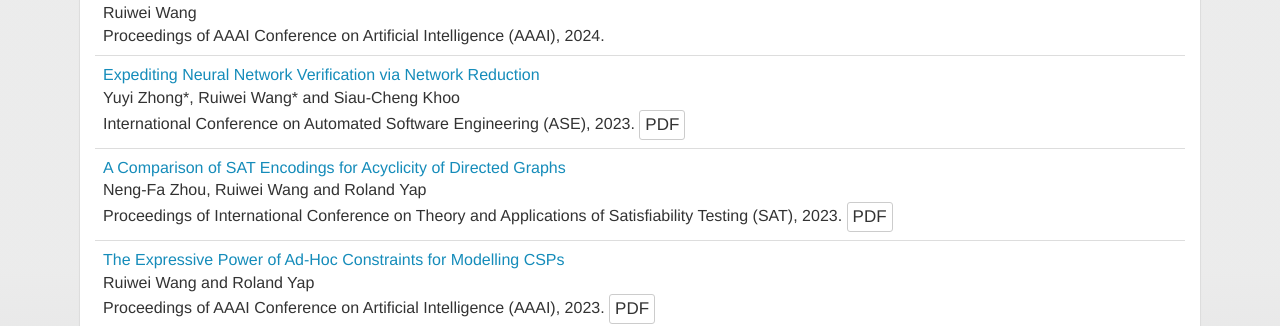
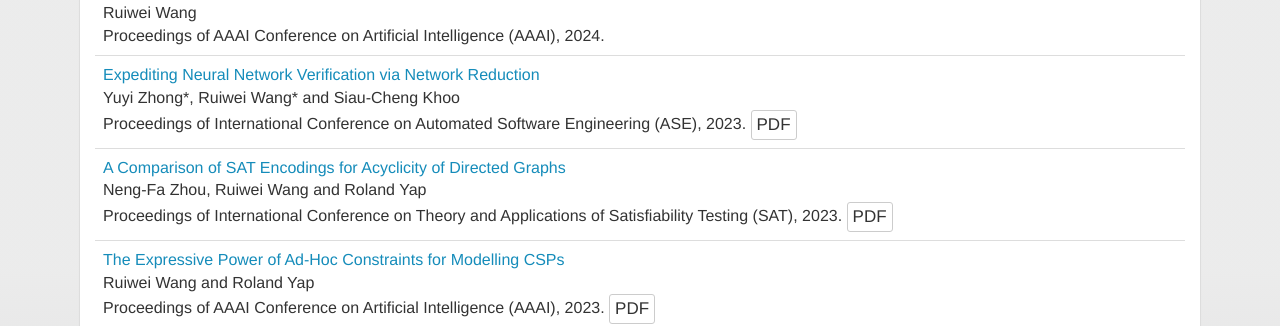
Before and after one commit to WangRuiwei/WangRuiwei.github.io, a Jekyll site: the page built from index.html, in a window 1280 px wide. Shown: the part 557-883 px from the top of the page. Built offline with Jekyll 4.4.1, drawn with Linux system fonts in a browser that asks for light colours.

Commit message:
Update index.html

```diff
--- a/index.html
+++ b/index.html
@@ -53,7 +53,7 @@
 <span class="authors">
 Yuyi Zhong*, Ruiwei Wang* and Siau-Cheng Khoo
 </span><br />
-<span class="venuetype"></span><span class="venue">International Conference on Automated Software Engineering (ASE),</span>  <span>2023</span>.
+<span class="venuetype"></span><span class="venue">Proceedings of International Conference on Automated Software Engineering (ASE),</span>  <span>2023</span>.
  <button class="btn btn-default btn-xs" type="button" onClick='location.href="https://arxiv.org/pdf/2308.03330.pdf"'>PDF</button>
 </td>
 </tr>
```
